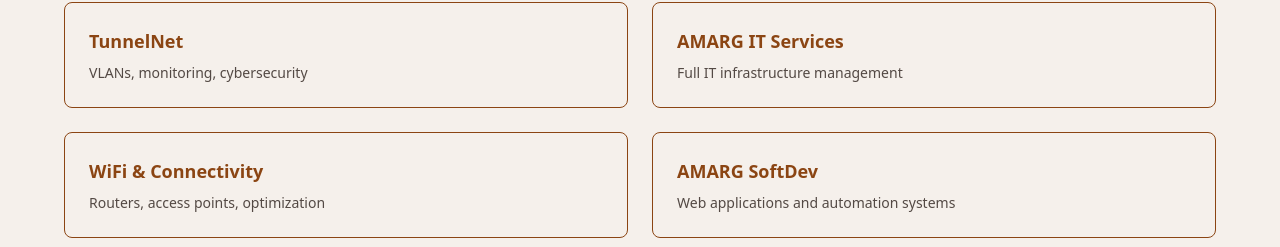
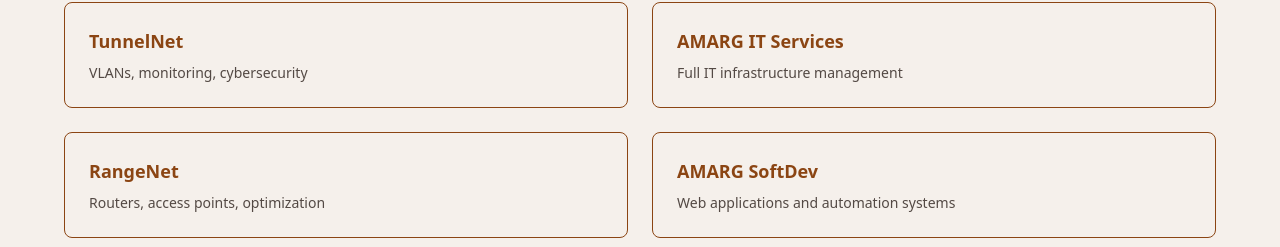
Before and after one commit to amoresmateo175/holding-amarg, a Next.js app: page / in a window 1280 px wide. Shown: the part 2430-2677 px from the top of the page. Built offline with nearby package versions, Linux system fonts and the light colour scheme.

Commit message:
RangeNet updated

```diff
--- a/src/components/Portfolio.tsx
+++ b/src/components/Portfolio.tsx
@@ -19,7 +19,7 @@ const divisions: Division[] = [
     companies: [
       { name: "TunnelNet", description: "VLANs, monitoring, cybersecurity", href: "https://tunnelnet-mfpz.vercel.app/" },
       { name: "AMARG IT Services", description: "Full IT infrastructure management", href: "https://amarg-it-msp.vercel.app/" }, // sin href
-      { name: "WiFi & Connectivity", description: "Routers, access points, optimization", href: "/wifi" },
+      { name: "RangeNet", description: "Routers, access points, optimization", href: "https://rangenet.vercel.app/" },
       { name: "AMARG SoftDev", description: "Web applications and automation systems", href: "https://amarg-softdev.vercel.app/" },
     ],
   },
```
